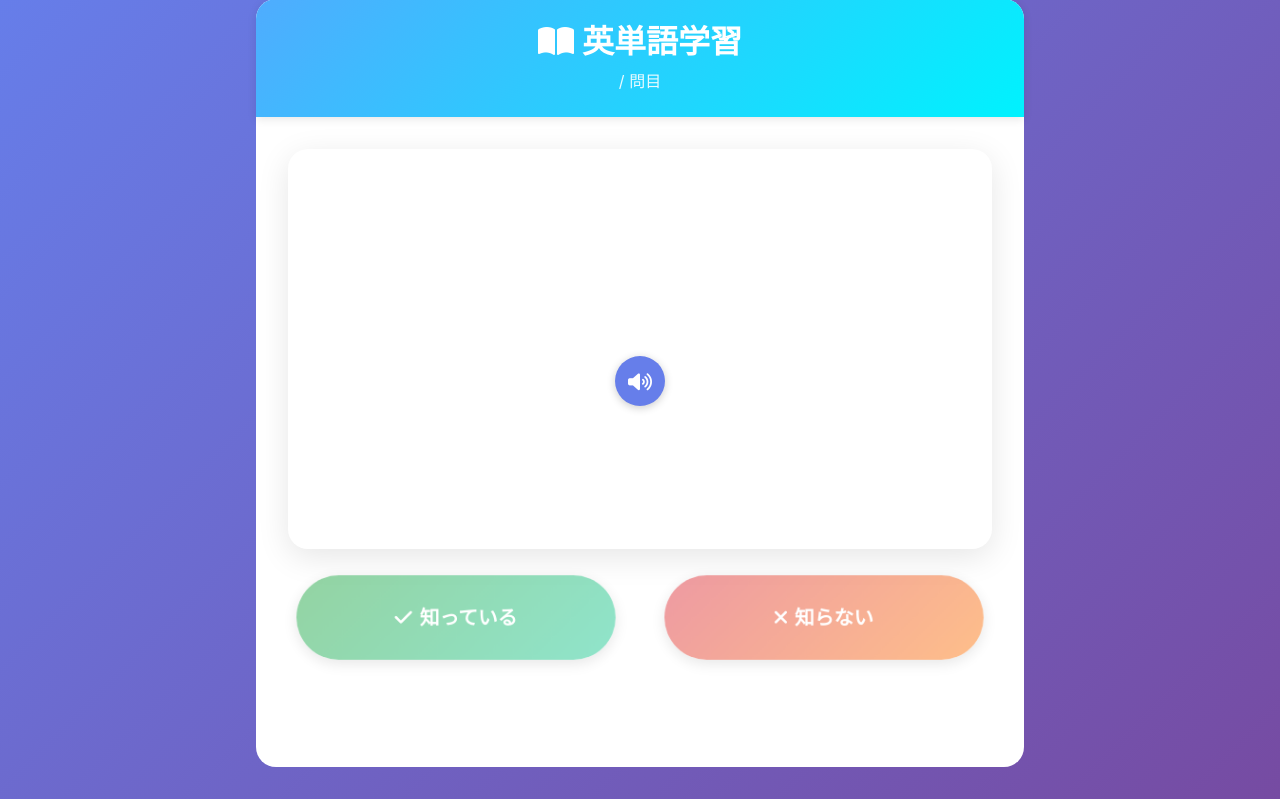
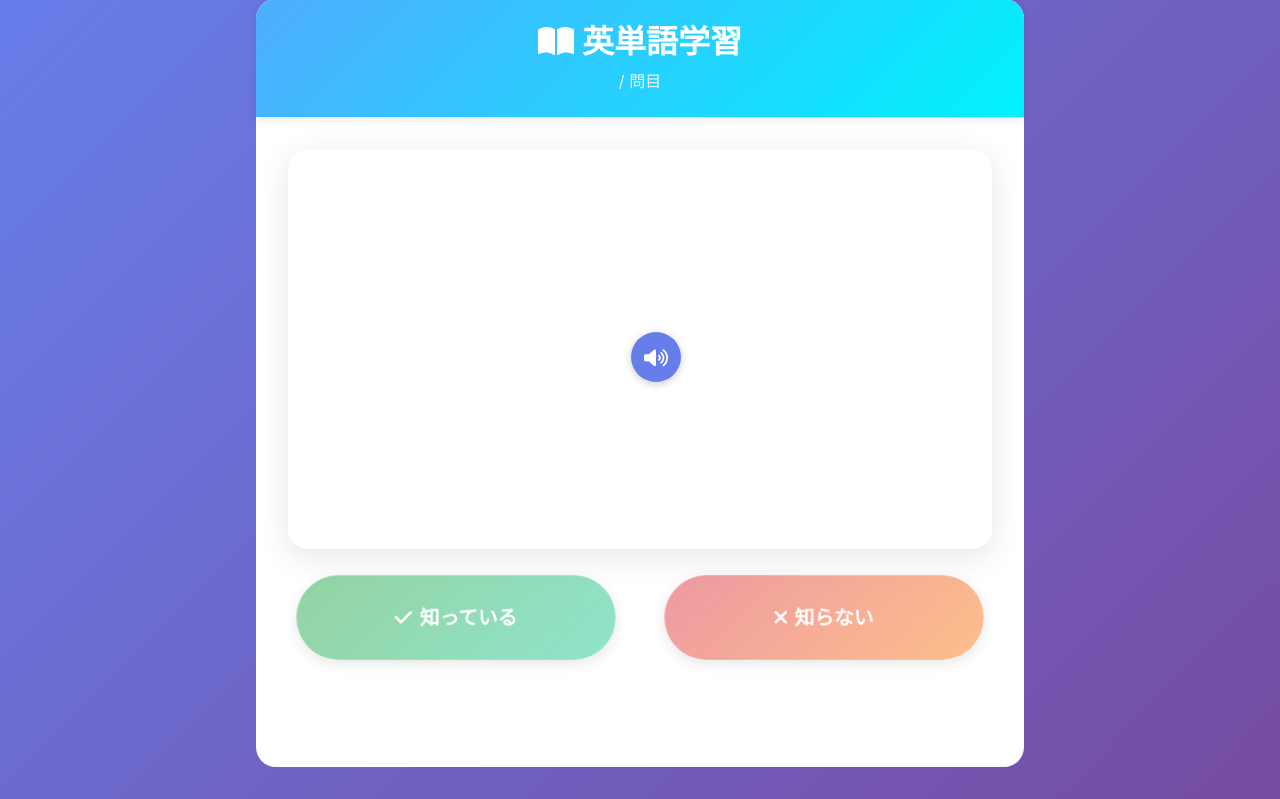
Before and after one commit to GHTAKAHIRO/flashcard-app, a Python web app: template templates/vocabulary/study.html in a window 1280 px wide. Shown: the part 17-816 px from the top of the page. Run offline with Jinja, Linux system fonts and the light colour scheme; the template is opened without the code that fills it, so the values that code supplies are empty.

Commit message:
解答の表示機能３

```diff
--- a/templates/vocabulary/study.html
+++ b/templates/vocabulary/study.html
@@ -130,6 +130,23 @@
             word-break: break-word;
         }
 
+        .word-container {
+            display: flex;
+            align-items: center;
+            justify-content: center;
+            gap: 1rem;
+            margin-bottom: 1rem;
+        }
+
+        .word-text {
+            font-size: 2.5rem;
+            font-weight: bold;
+            color: #333;
+            line-height: 1.2;
+            word-break: break-word;
+            margin: 0;
+        }
+
         .meaning-text {
             font-size: 2.4rem;
             color: #222;
@@ -142,7 +159,7 @@
         /* 発音ボタンのスタイル */
         .pronunciation-section {
             text-align: center;
-            margin-top: 1rem;
+            margin-top: 0;
         }
 
         .pronunciation-btn {
@@ -286,6 +303,10 @@
                 font-size: 2rem;
             }
 
+            .word-container {
+                gap: 1.5rem;
+            }
+
             .button-row {
                 gap: 1.5rem;
             }
@@ -315,6 +336,10 @@
 
             .meaning-text {
                 font-size: 2.2rem;
+            }
+
+            .word-container {
+                gap: 2rem;
             }
 
             .button-row {
@@ -381,12 +406,16 @@
 
             .word-text {
                 font-size: 1.8rem;
-                margin-bottom: 0.5rem;
+                margin-bottom: 0;
             }
 
             .meaning-text {
                 font-size: 2rem;
                 margin-bottom: 0.5rem;
+            }
+
+            .word-container {
+                gap: 0.5rem;
             }
 
             .button-section {
@@ -460,15 +489,17 @@
                     <div class="card-inner" id="card-inner">
                         <!-- カードの表面（問題） -->
                         <div class="card-front">
+                            <div class="word-container">
                                 <div class="word-text" id="word-text">
                                     {{ word.word }}
                                 </div>
-                            <div class="meaning-text" id="meaning-text" style="display: none;">{{ word.meaning }}</div>
                                 <div class="pronunciation-section" id="pronunciation-section">
                                     <button class="pronunciation-btn" onclick="pronounceWord(event)" title="発音を聞く">
                                         <i class="fas fa-volume-up"></i>
                                     </button>
                                 </div>
+                            </div>
+                            <div class="meaning-text" id="meaning-text" style="display: none;">{{ word.meaning }}</div>
                         </div>
 
                         <!-- カードの裏面（答え） -->
@@ -524,8 +555,11 @@
             // 初期状態では問題のみを表示（解答は非表示）
             const meaningElement = document.getElementById('meaning-text');
             const pronunciationSection = document.getElementById('pronunciation-section');
+            const wordText = document.getElementById('word-text');
+
             meaningElement.style.display = 'none';
-            pronunciationSection.style.display = 'none';
+            pronunciationSection.style.display = 'block';
+            wordText.style.display = 'block';
 
             // タッチイベントの設定
             setupTouchEvents();
```
Lines whose indentation alone changed are shown as unchanged.
